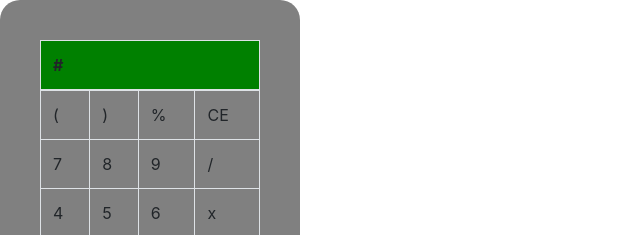
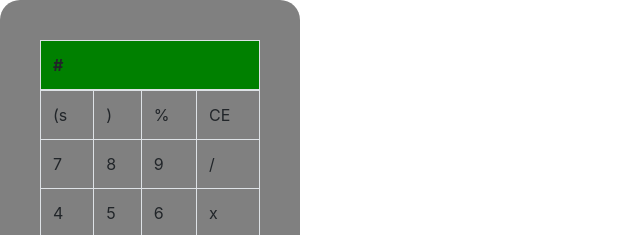
Before and after one commit to Erikomoreira/calculadoraRD, a plain HTML site: page index.html in a window 1280 px wide. Shown: the top 235 px of the page, 0-640 px from the left. Drawn offline with nearby package versions, Linux system fonts and the light colour scheme.

Commit message:
Criação do projeto

```diff
--- a/index.html
+++ b/index.html
@@ -31,7 +31,7 @@
                 </thead>
                 <tbody>
                   <tr >
-                    <td>(</td>
+                    <td>(s</td>
                     <td>)</td>
                     <td>%</td>
                     <td>CE</td>
```
